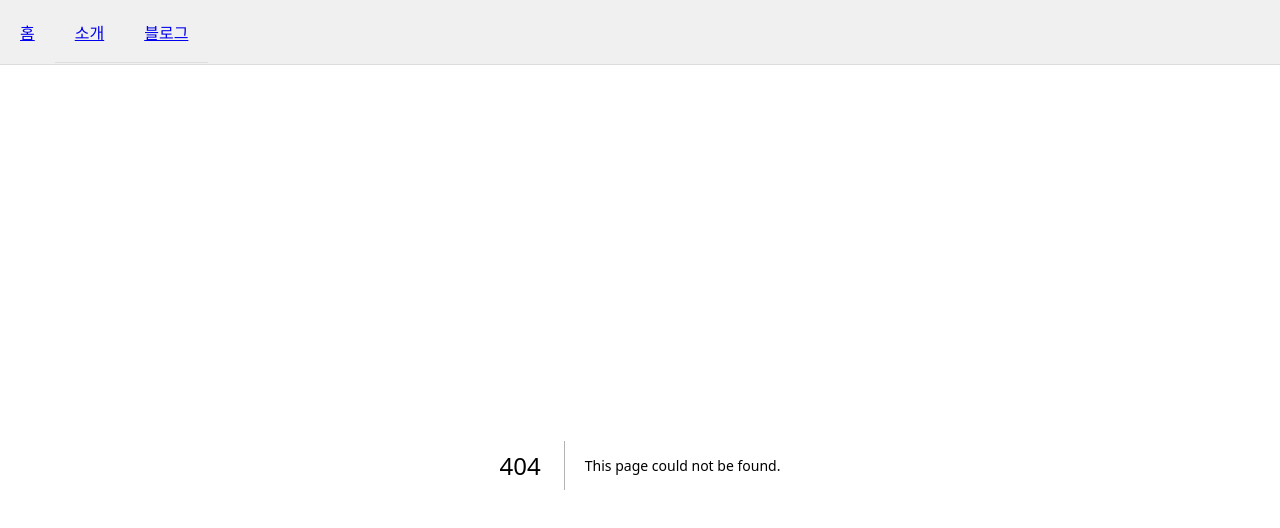
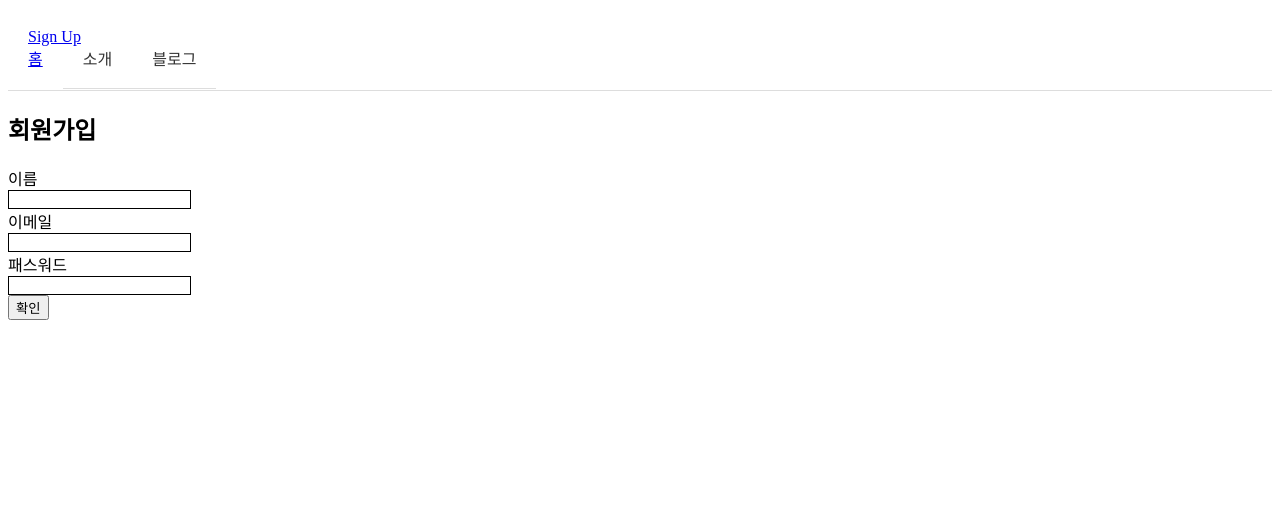
Before and after one commit to sykkangg/nextjs, a Next.js app: page /auth/signup in a window 1280 px wide. Before the commit this address had no page. Shown: the top 528 px of the page. Built offline with nearby package versions, Linux system fonts and the light colour scheme.

Commit message:
회원가입 기능 구현 완료 - SignUp 컴포넌트, API 라우트, User 모델, 유효성 검증, useRef 포커스 기능 추가

```diff
--- /dev/null
+++ b/app/api/register/route.ts
@@ -0,0 +1,70 @@
+import { NextRequest, NextResponse } from 'next/server';
+import { connectDB } from '@/lib/mongodb';
+import User from '@/lib/models/User';
+import bcrypt from 'bcryptjs';
+
+export async function POST(request: NextRequest) {
+  try {
+    // MongoDB 연결
+    await connectDB();
+
+    //요청 데이터 받기
+    const {username, email, password} = await request.json();
+
+    //필수 필드 검증
+    if(!username || !email || !password) {
+      return NextResponse.json({
+        success: false,
+        message: '모든 필드를 입력해주세요'
+      }, {status: 400})
+    }
+
+    //비밀번호 길이 검증
+    if(password.length < 8) {
+      return NextResponse.json({
+        success: false,
+        message: '비밀번호는 최소 8자 이상이어야 합니다.'
+      }, {status: 400})
+    }
+
+    const existingUser = await User.findOne({
+      $or: [{username}, {email}]
+    })
+
+    if(existingUser) {
+      return NextResponse.json({
+        success: false,
+        message: '이미 존재하는 사용자명 또는 이메일입니다.'
+      }, {status: 409})
+    }
+
+    //비밀번호 해싱
+    const hashedPassword = await bcrypt.hash(password, 12);
+
+    //새 사용자 생성
+    const newUser = new User({
+      username, email, password: hashedPassword
+    })
+
+    await newUser.save();
+
+    return NextResponse.json({
+      success: true,
+      message: '회원가입이 완료되었습니다',
+      user: {
+        id: newUser._id,
+        username: newUser.username,
+        email: newUser.email
+      }
+    }, {status: 201});
+
+  } catch (error) {
+    console.error('회원가입 에러:', error);
+    return NextResponse.json({
+      success: false,
+      message: '서버 오류가 발생했습니다'
+    }, {status: 500});
+  }
+
+
+}
--- /dev/null
+++ b/app/auth/signup/page.tsx
@@ -0,0 +1,10 @@
+import SignUp from '@/app/components/SignUp'
+
+export default function SignInPage(){
+
+  return (
+    <>
+      <SignUp/>
+    </>
+  )
+}
--- a/app/components/Header.tsx
+++ b/app/components/Header.tsx
@@ -4,8 +4,9 @@ import { CSSProperties } from 'react';
 export default function Header(): JSX.Element {
   const headerStyle: CSSProperties = {
     padding: '20px',
-    backgroundColor: '#f0f0f0',
-    borderBottom: '1px solid #ddd'
+    borderBottom: '1px solid #ddd',
+    color: '#333',
+    textDecoration: 'none'
   }
 
   const linkStyle: CSSProperties = {
@@ -13,6 +14,11 @@ export default function Header(): JSX.Element {
   }
   return (
     <header style={headerStyle}>
+      <div>
+        <Link href="/auth/signup">
+          Sign Up
+        </Link>
+      </div>
       <nav>
         <Link href="/" style={linkStyle}>
           홈
--- /dev/null
+++ b/app/components/SignUp.tsx
@@ -0,0 +1,127 @@
+'use client'
+import React from 'react'
+import { useState, useEffect, useRef } from 'react';
+import styles from '@/app/style/SignUp.module.css'
+
+interface userInfo {
+  username: string;
+  email: string;
+  password: string;
+}
+
+interface errorMessages {
+  message1: string;
+  message2: string;
+  message3: string;
+
+}
+
+export default function Signin(){
+
+  const [ username, setUsername ] = useState<string>('');
+  const [ email, setEmail ] = useState<string>('');
+  const [ password, setPassword ] = useState<string>('');
+  const [ userInfo, setUserInfo ] = useState<userInfo>({  username: '', email: '', password: ''})
+  const [errorMessage, setErrorMessage] = useState<errorMessages>({message1: '', message2: '', message3: ''});
+  const usernameRef = useRef<HTMLInputElement>(null);
+  const emailRef = useRef<HTMLInputElement>(null);
+  const passwordRef = useRef<HTMLInputElement>(null);
+
+  const getUserName = (e: React.ChangeEvent<HTMLInputElement>):void => {
+    const value = e.target.value;
+    setUsername(value);
+
+    if(value.length === 0) {
+      setErrorMessage({...errorMessage, message1: '이름을 입력해 주세요'})
+    } else if(value.length<3){setErrorMessage({...errorMessage, message1: '이름을 2글자 이상 입력하세요'})}
+    else {setErrorMessage({...errorMessage, message1: ''})}
+  }
+
+  const getEmail = (e: React.ChangeEvent<HTMLInputElement>):void => {
+    const value = e.target.value;
+    setEmail(value);
+
+    if(!value.includes('@')){setErrorMessage({...errorMessage, message2: `이메일을 '@' 포함하여 입력하세요`})}
+    else {setErrorMessage({...errorMessage, message2: ''})}
+  }
+
+  const getPassword = (e: React.ChangeEvent<HTMLInputElement>):void => {
+    const value = e.target.value;
+    setPassword(value);
+
+    if(value.length < 8){setErrorMessage({...errorMessage, message3: '비밀번호를 8자 이상 입력하세요'})}
+    else {setErrorMessage({...errorMessage, message3: ''})}
+  }
+
+  const handleUsernameBlur = () => {
+    if(username.length === 0){setErrorMessage({...errorMessage, message1: '이름을 입력해 주세요'})}
+    else if(username.length<3){setErrorMessage({...errorMessage, message1: '이름을 2글자 이상 입력하세요'})}
+    else {setErrorMessage({...errorMessage, message1: ''})}
+  }
+
+  const handleEmailBlur = () => {
+    if(!email.includes('@')){setErrorMessage({...errorMessage, message2: `이메일을 '@' 포함하여 입력하세요`})}
+    else {setErrorMessage({...errorMessage, message2: ''})}
+  }
+
+  const handlePasswordBlur = () => {
+    if(password.length < 8){setErrorMessage({...errorMessage, message3: '비밀번호를 8자 이상 입력하세요'})}
+    else {setErrorMessage({...errorMessage, message3: ''})}
+  }
+
+  const submit = (e:React.FormEvent):void  => {
+    e.preventDefault();
+    if(username.length < 3){
+      setErrorMessage({...errorMessage, message1: '이름을 2글자 이상 입력하세요'});
+      usernameRef.current?.focus();
+      return;
+    }
+    if(!email.includes('@')){
+      setErrorMessage({...errorMessage, message2: `이메일을 '@' 포함하여 입력하세요`})
+      emailRef.current?.focus();
+      return;
+    }
+    if(password.length < 8){
+      setErrorMessage({...errorMessage, message3: '비밀번호를 8자 이상 입력하세요'})
+      passwordRef.current?.focus();
+      return;
+    }
+    setErrorMessage({...errorMessage, message1: '', message2: '', message3: ''});
+    setUserInfo({...userInfo, username: username, email: email, password: password});
+  }
+
+  useEffect(()=>{
+    console.log(errorMessage);
+  }, [errorMessage])
+
+  return(
+    <>
+      <h2>회원가입</h2>
+      <form onSubmit={submit}>
+
+        <label htmlFor="signup-username">이름</label>
+        <div>
+          <input ref={usernameRef} className={styles.signupInput} id="signup-username" value={username} onChange={getUserName} onBlur={handleUsernameBlur} type="text"
+          style={{outlineColor: errorMessage?.message1 ? 'red' : 'blue', border: errorMessage?.message1 ? '1px solid red' : '1px solid black'}} />
+          {errorMessage && errorMessage.message1 ? <p style={{color: 'red', fontSize: '12px'}}>{errorMessage.message1}</p> : <span></span>}
+        </div>
+
+        <label htmlFor="signup-email">이메일</label>
+        <div>
+          <input ref={emailRef} className={styles.signupInput} id="signup-email" value={email} onChange={getEmail} onBlur={handleEmailBlur} type="text"
+          style={{outlineColor: errorMessage?.message2 ? 'red' : 'blue', border: errorMessage?.message2 ? '1px solid red' : '1px solid black'}} />
+          {errorMessage && errorMessage.message2 ? <p style={{color: 'red', fontSize: '12px'}}>{errorMessage.message2}</p> : ''}
+          {/* {email?.includes('@') ? <></> : <p style={{color: 'red', fontSize: '12px'}}>메일 형식 &apos;@&apos; 포함하여 입력하세요</p>} */}
+        </div>
+        <label htmlFor="signup-pw">패스워드</label>
+        <div>
+          <input ref={passwordRef} className={styles.signupInput} id="signup-pw" value={password} onChange={getPassword} onBlur={handlePasswordBlur} type="text"
+          style={{outlineColor: errorMessage?.message3 ? 'red' : 'blue', border: errorMessage?.message3 ? '1px solid red' : '1px solid black'}} />
+          {errorMessage && errorMessage.message3 ? <p style={{color: 'red', fontSize: '12px'}}>{errorMessage.message3}</p> : ''}
+          {/* {password?.length<8 ? <p style={{color: 'red', fontSize: '12px'}}>8자 이상 입력하세요</p> : <></>} */}
+        </div>
+        <button>확인</button>
+      </form>
+    </>
+  )
+}
--- /dev/null
+++ b/app/style/SignUp.module.css
@@ -0,0 +1 @@
+.signupInput {outline-color: black}
--- /dev/null
+++ b/lib/models/User.ts
@@ -0,0 +1,34 @@
+import mongoose, { Schema, Document } from 'mongoose';
+
+interface IUser extends Document {
+  username: string;
+  email: string;
+  password: string;
+  createdAt: Date;
+}
+
+const UserSchema = new Schema({
+  username: {
+    type: String,
+    required: true,
+    unique: true,
+    trim: true
+  },
+  email: {
+    type: String,
+    required: true,
+    unique: true,
+    trim: true
+  },
+  password: {
+    type: String,
+    required: true,
+    minlength: 8
+  },
+  createdAt: {
+    type: Date,
+    default: Date.now
+  }
+})
+
+export default mongoose.models.User || mongoose.model<IUser>('User', UserSchema)
--- a/lib/mongodb.ts
+++ b/lib/mongodb.ts
@@ -1,10 +1,6 @@
 import mongoose from 'mongoose';
 
-const MONGODB_URI = process.env.MONGODB_URI!;
 
-if(!MONGODB_URI) {
-  throw new Error('MONGODB_URI 환경변수를 설정해주세요')
-}
 
 // interface MongooseConnection {
 //   conn: typeof mongoose | null;
@@ -14,6 +10,13 @@ if(!MONGODB_URI) {
 // let cached: MongooseConnection = (global as any).mongoose;
 
 export async function connectDB() {
+
+  const MONGODB_URI = process.env.MONGODB_URI!;
+
+  if(!MONGODB_URI) {
+    throw new Error('MONGODB_URI 환경변수를 설정해주세요')
+  }
+
   try {
     await mongoose.connect(MONGODB_URI);
     console.log('✅ MongoDB 연결 성공');
--- a/package.json
+++ b/package.json
@@ -11,6 +11,8 @@
     "clean": "rm -rf .next out"
   },
   "dependencies": {
+    "@types/bcryptjs": "^3.0.0",
+    "bcryptjs": "^3.0.2",
     "mongodb": "^6.19.0",
     "mongoose": "^8.18.0",
     "next": "15.4.7",
```
Also changed, not shown: app/page.tsx (+0 -11 lines), app/user/auth/layout.tsx (added, +16 -0 lines), 1 other file (tests, documents, lock files or other folders).
